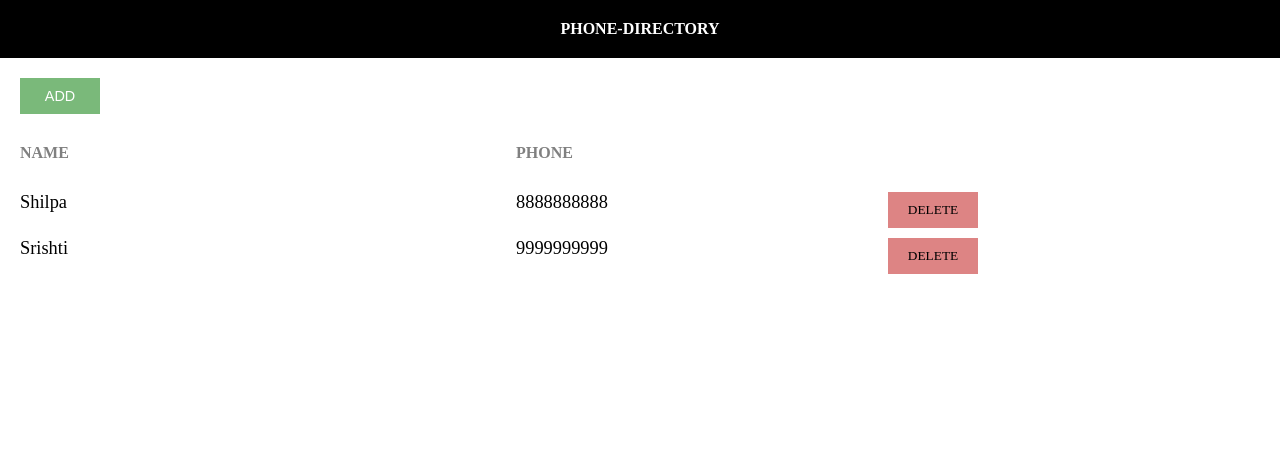
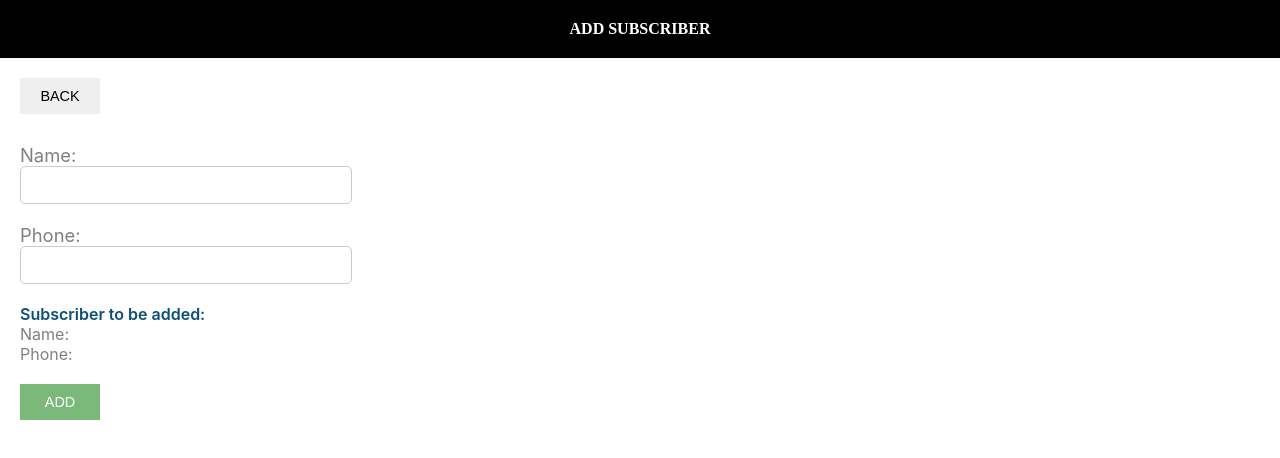
Before and after one commit to bharatharu/phone-directory, a React (Create React App) app: page / in a window 1280 px wide. Shown: the top 458 px of the page. Built offline with nearby package versions, Linux system fonts and the light colour scheme.

Commit message:
AddSubscriber’ component

```diff
--- /dev/null
+++ b/src/AddSubscriber.css
@@ -0,0 +1,32 @@
+.subscriber-form {
+    margin-top: 30px;
+}
+.label-control {
+    font-size: 1.15rem;
+    color: #808080;
+    margin-right: 15px;
+}
+.input-control{
+    margin-top: 0;
+    border: 1px solid #ccc;
+    padding: 10px 15px;
+    width: 300px;
+    min-width: 100px;
+    border-radius: 5px;
+    display: inline-block;
+    font-size: 0.9rem;
+    outline: none;
+}
+.subscriber-info-container{
+    font-size: 1rem;
+    margin-right: 10px;
+    margin-bottom: 20px;
+}
+.subscriber-to-add-heading {
+    color: #0a4f75;
+    font-weight: 600;
+}
+.subscriber-info{
+    color: #808080;
+    display: block;
+}
--- /dev/null
+++ b/src/AddSubsrciber.js
@@ -0,0 +1,32 @@
+import React,{Component} from "react";
+import Header from "./Header";
+import "./AddSubscriber.css"
+import "./common/common.css"
+
+class AddScubscriber extends Component{
+    render(){
+        return(
+            <div>
+                <Header heading= "Add Subscriber"/>
+                <div className="component-body-container">
+                    <button className="custom-btn">Back</button>
+                    <form className="subscriber-form">
+                        <label htmlFor="name" className="label-control">Name: </label><br/>
+                        <input id="name" type="text" className="input-control" name="name"></input><br/><br/>
+                        <label htmlFor="phone" className="label-control">Phone: </label><br/>
+                        <input id="phone" type="text" className="input-control" name="phone"></input><br/><br/>
+                        <div className="subscriber-info-container">
+                            <span className="subscriber-to-add-heading">Subscriber to be added:</span><br/>
+                            <span className="subscriber-info">Name: </span>
+                            <span className="subscriber-info">Phone: </span>
+                        </div>
+                        <button type="submit" className="custom-btn add-btn">Add</button>
+                    </form>
+                </div>
+
+            </div>
+        )
+    }
+}
+
+export default AddScubscriber;
--- a/src/App.css
+++ b/src/App.css
@@ -52,5 +52,6 @@
     background-color: rgb(221, 132, 132);
     border: none;
     font-family: 'Times New Roman', Times, serif;
+    cursor: pointer;
 
 }
--- a/src/App.js
+++ b/src/App.js
@@ -1,6 +1,8 @@
 import React, { Component } from 'react';
 import Header from './Header.js';
 import './App.css';
+
+
 
 class App extends Component {
   render() {
--- /dev/null
+++ b/src/common/common.css
@@ -0,0 +1,18 @@
+.component-body-container {
+    padding: 20px;
+}
+
+.custom-btn {
+    padding: 10px;
+    border: none;
+    text-transform: uppercase;
+    width: 80px;
+    font-size: 0.9rem;
+    cursor: pointer;
+    outline: none;
+}
+
+.add-btn {
+    background: #7ab97a;
+    color: #fff;
+}
--- a/src/index.js
+++ b/src/index.js
@@ -1,17 +1,10 @@
 import React from 'react';
-import ReactDOM from 'react-dom/client';
+import ReactDOM  from 'react-dom';
 import './index.css';
 import App from './App';
 import reportWebVitals from './reportWebVitals';
+import AddSubscriber from './AddSubsrciber';
+import './common/common.css';
 
-const root = ReactDOM.createRoot(document.getElementById('root'));
-root.render(
-  <React.StrictMode>
-    <App />
-  </React.StrictMode>
-);
-
-// If you want to start measuring performance in your app, pass a function
-// to log results (for example: reportWebVitals(console.log))
-// or send to an analytics endpoint. Learn more: https://bit.ly/CRA-vitals
+ReactDOM.render(<AddSubscriber/>, document.getElementById('root'));
 reportWebVitals();
```
